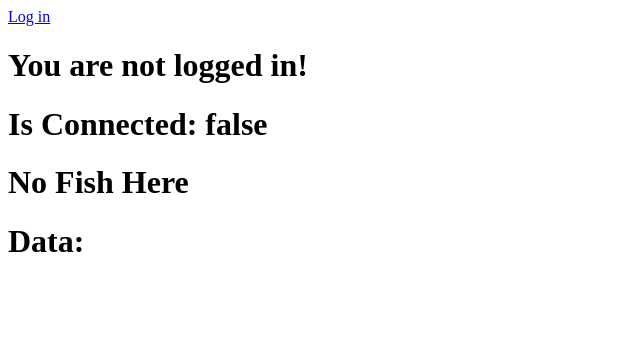
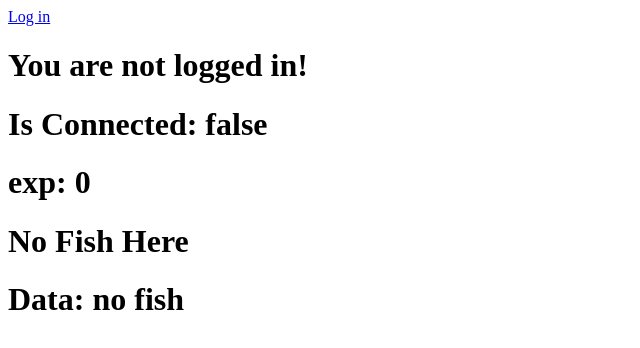
Before and after one commit to kanedu828/pond-web, a React (Create React App) app: page / in a window 1280 px wide. Shown: the top 348 px of the page, without its empty margins (0-640 px from the left). Built offline with nearby package versions, Linux system fonts and the light colour scheme; no server answers.

Commit message:
add login file

```diff
--- a/src/components/home.tsx
+++ b/src/components/home.tsx
@@ -1,6 +1,5 @@
 import React, { useState, useEffect, useContext } from 'react';
 import { io } from 'socket.io-client';
-import { ServerToClientEvents, ClientToServerEvents } from '../types';
 
 
 const webSocket = io(`${process.env.REACT_APP_POND_WS_URL}`, {
@@ -8,25 +7,36 @@ const webSocket = io(`${process.env.REACT_APP_POND_WS_URL}`, {
 });
 
 function Home(props: any) {
-    const [fish, setFish] = useState(null);
+    const [fish, setFish] = useState<any | null>(null);
     const [isConnected, setIsConnected] = useState(webSocket.connected);
     const [isLoggedIn, setIsLoggedIn] = useState(false);
+    const [username, setUsername] = useState('');
+    const [exp, setExp] = useState(0);
+    const [location, setLocation] = useState('');
+
+    function getApiWrapper(endpoint: string, func: (data: any) => void) {
+        fetch(`${process.env.REACT_APP_POND_API_URL}${endpoint}`, {
+            method: 'get',
+            credentials: 'include'
+        })
+            .then((res: any) => res.json())
+            .then(func)
+            .catch((err) => {
+                console.log(err);
+            });
+    }
 
     useEffect(() => {
         if (!isConnected) {
-            console.log('Use effect if not connected');
-            fetch(`${process.env.REACT_APP_POND_API_URL}/auth/good`, {
-                method: 'get',
-                credentials: 'include'
-            })
-                .then((res: any) => res.json())
-                .then((json) => {
-                    console.log(json);
-                    setIsLoggedIn(json.authenticated);
-                })
-                .catch((err) => {
-                    console.log(err);
-                });
+            getApiWrapper('/auth/good/', (data: any) => {
+                setIsLoggedIn(data.authenticated)
+            });
+
+            getApiWrapper('/user/', (data: any) => {
+                setUsername(data.username);
+                setExp(data.exp);
+                setLocation(data.location);
+            });
 
             webSocket.on('connect', () => {
                 setIsConnected(true);
@@ -34,19 +44,26 @@ function Home(props: any) {
 
             webSocket.on('disconnect', () => {
                 setIsConnected(false);
-                console.log('disconnected by the server!');
+                alert('You have been disconnected by the server!');
             });
 
-            webSocket.on('new-fish', (fish: any) => {
-                console.log(fish);
+            webSocket.on('new-fish', (newFish: any) => {
 
-                const millisecondsFishable = fish.expirationDate - Date.now();
+                const millisecondsFishable = newFish.expirationDate - Date.now();
                 if (millisecondsFishable > 0) {
-                    setFish(fish.name);
-                } else {
+                    console.log(newFish);
+
+                    // TODO: Unnessecary setTimesouts are being created.
+                    // Find a solution to clear timeouts when fish is collected
+                    // and when a new fish is recieved.
                     setTimeout(() => {
                         setFish(null);
                     }, millisecondsFishable);
+
+                    setFish(newFish);
+
+                } else {
+                    setFish(null);
                 }
             })
 
@@ -60,6 +77,8 @@ function Home(props: any) {
 
     function collectFish() {
         webSocket.emit('collect-fish', fish);
+        setExp(exp + fish.expRewarded);
+        alert(`You caught a ${fish.name} and gained ${fish.expRewarded} exp!`);
         setFish(null);
     }
 
@@ -68,17 +87,20 @@ function Home(props: any) {
             <div>
                 <a href='http://127.0.0.1:5000/auth/google'> Log in </a>
                 { isLoggedIn ? (
-                    <h1> You are logged in! </h1>
+                    <h1> user id: {username} is logged in! </h1>
                 ) : (<h1> You are not logged in! </h1>)}
             </div>
             <div>
                 <h1> Is Connected: {isConnected.toString()}</h1>
             </div>
             <div>
+                <h1>exp: {exp}</h1>
+            </div>
+            <div>
                 {fish ? (
                     <button onClick={collectFish}> Fish here! </button>
                 ) : (<h1> No Fish Here </h1>)}
-                <h1> Data: {fish} </h1>
+                <h1> Data: {fish ? fish.name : 'no fish'} </h1>
             </div>
 
         </div>
```
Also changed, not shown: src/components/login.tsx (added, +7 -0 lines).
